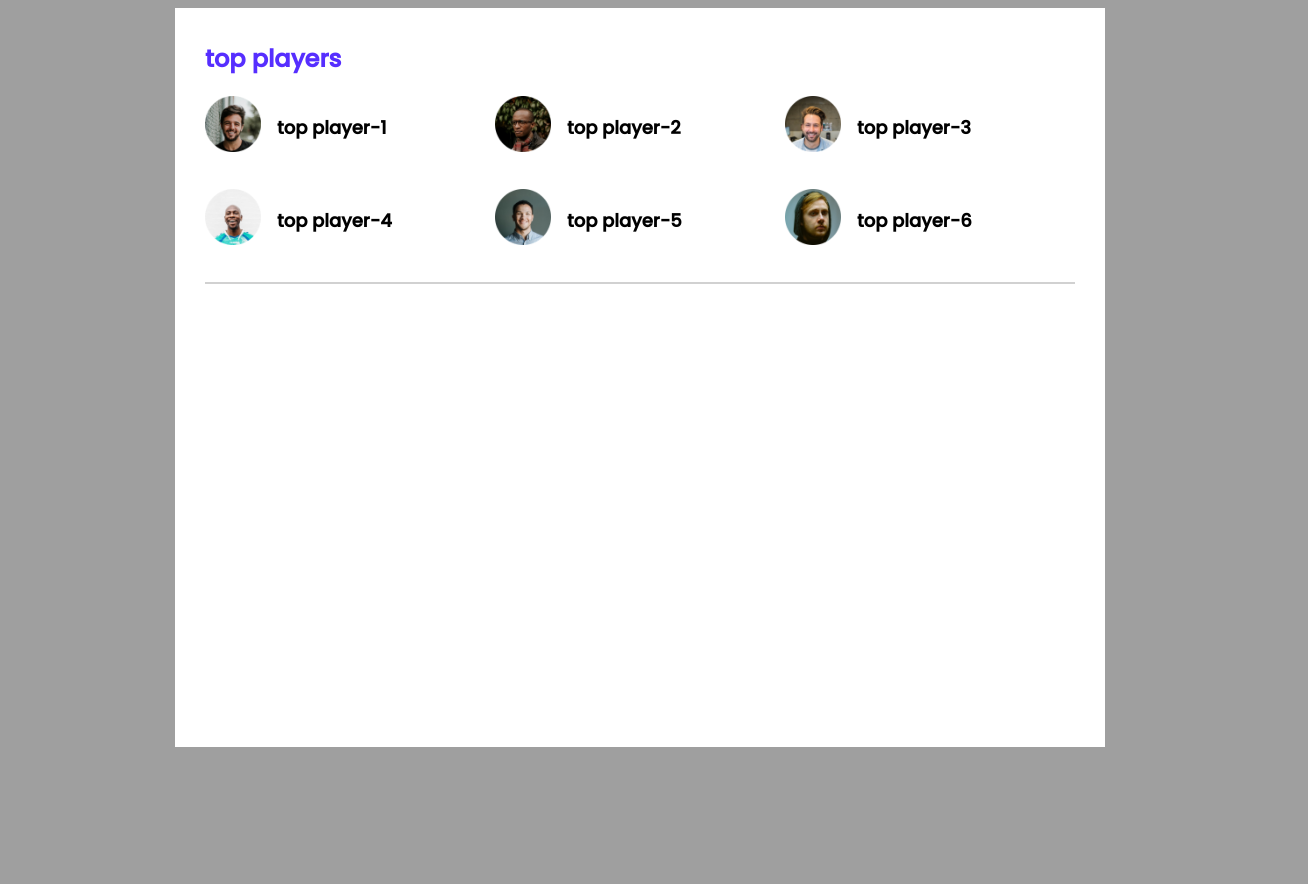
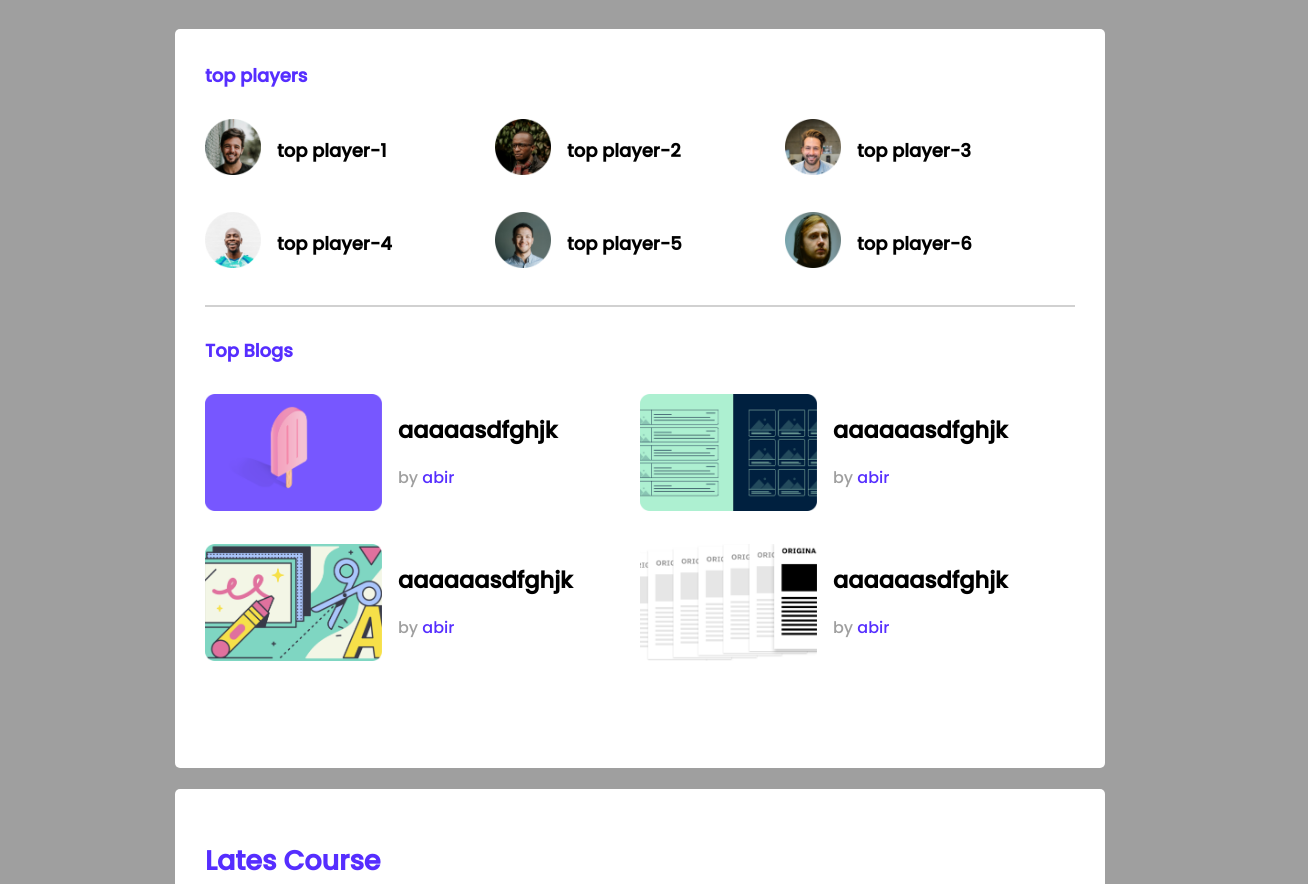
Before and after one commit to almahmudabir/leader-board, a plain HTML site: page index.html in a window 1280 px wide. Shown: the top 884 px of the page, 1308 px wide, since content can reach past the window. Before the commit the page ends 800 px from the top, so only its background shows below. Drawn offline with Linux system fonts and the light colour scheme.

Commit message:
add course

```diff
--- a/index.html
+++ b/index.html
@@ -41,7 +41,61 @@
           </div>
         </div>
         <hr />
+        <div class="top-blogs">
+          <h2 class="section-title">Top Blogs</h2>
+          <div class="blogs">
+            <article class="blog">
+              <div class="thumbnail">
+                <img src="images/blogs/blog-1.png" alt="" />
+              </div>
+              <div class="blogs-info">
+                <div class="blog-title">
+                  <h2>aaaaasdfghjk</h2>
+                  <p class="blog-author">by <a href="">abir</a></p>
+                </div>
+              </div>
+            </article>
+            <article class="blog">
+              <div class="thumbnail">
+                <img src="images/blogs/blog-2.png" alt="" />
+              </div>
+              <div class="blogs-info">
+                <div class="blog-title">
+                  <h2>aaaaaasdfghjk</h2>
+                  <p class="blog-author">by <a href="">abir</a></p>
+                </div>
+            </article>
+            <article class="blog">
+              <div class="thumbnail">
+                <img src="images/blogs/blog-3.png" alt="" />
+              </div>
+              <div class="blogs-info">
+                <div class="blog-title">
+                  <h2>aaaaaasdfghjk</h2>
+                  <p class="blog-author">by <a href="">abir</a></p>
+                </div>
+            </article>
+            <article class="blog">
+              <div class="thumbnail">
+                <img src="images/blogs/blog-4.png" alt="" />
+              </div>
+              <div class="blogs-info">
+                <div class="blog-title">
+                  <h2>aaaaaasdfghjk</h2>
+                  <p class="blog-author">by <a href="">abir</a></p>
+                </div>
+            </article>
+          </div>
+        </div>
       </section>
+       <section class="container">
+      <div class="section-title">
+        <h2> Lates Course</h2>
+      </div>
+      <div class="course"><img src="images/courses/course-1.png" alt=""><h3 class="course-title"> React - The Complete </h3></div>
+      <div class="course"><img src="images/courses/course-2.png" alt=""></div>
+      <div class="course"><img src="images/courses/course-3.png" alt=""></div>
+       </section>
     </main>
   </body>
 </html>
--- a/style.css
+++ b/style.css
@@ -6,17 +6,22 @@ body {
 }
 main {
   display: flex;
-  justify-content: center;
+  flex-direction: column;
+  align-items: center;
 }
 .section-title {
   color: #562eff;
   margin-top: 3px;
+  font-size: large;
+  margin-bottom: 30px;
 }
 .container {
   background-color: #ffff;
   width: 870px;
   height: 679px;
   padding: 30px;
+  margin-top: 21px;
+  border-radius: 5px;
 }
 .players {
   display: grid;
@@ -37,4 +42,34 @@ main {
 hr {
   border: 1px solid #d1d1d1;
   margin-top: 30px;
+  margin-bottom: 30px;
 }
+.blogs {
+  display: grid;
+  grid-template-columns: repeat(2, 1fr);
+  grid-row-gap: 26px;
+}
+.blog {
+  display: flex;
+}
+.thumbnail img {
+  width: 177px;
+  height: 117px;
+}
+.blogs-info {
+  margin-left: 16px;
+}
+.blog-title {
+  font-size: 15px;
+}
+.blog-author {
+  font-size: 16px;
+  color: #9f9f9f;
+}
+.blog-author a {
+  text-decoration: none;
+  color: #562eff;
+}
+.course-title {
+  font-size: 20;
+}
```
